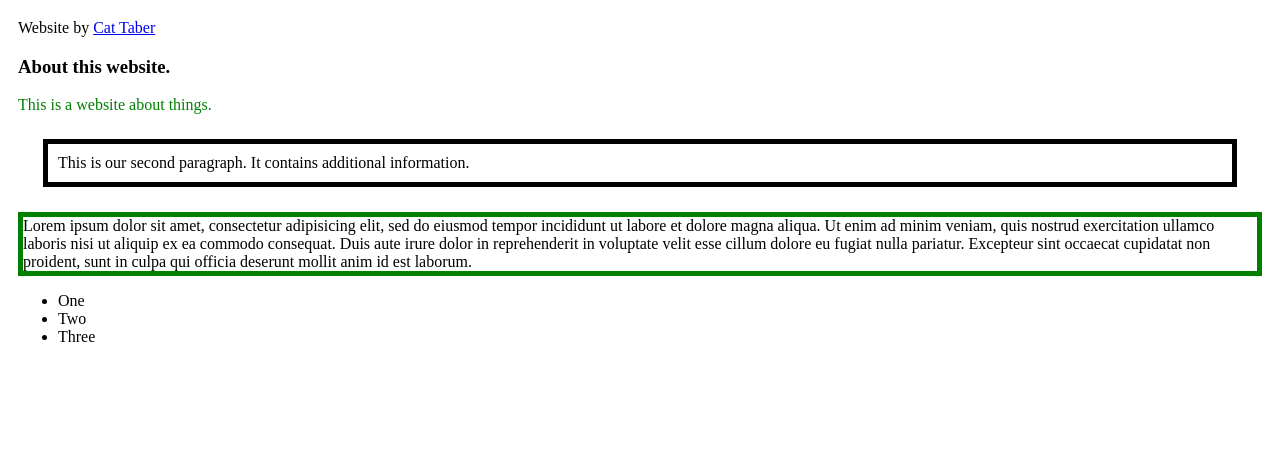
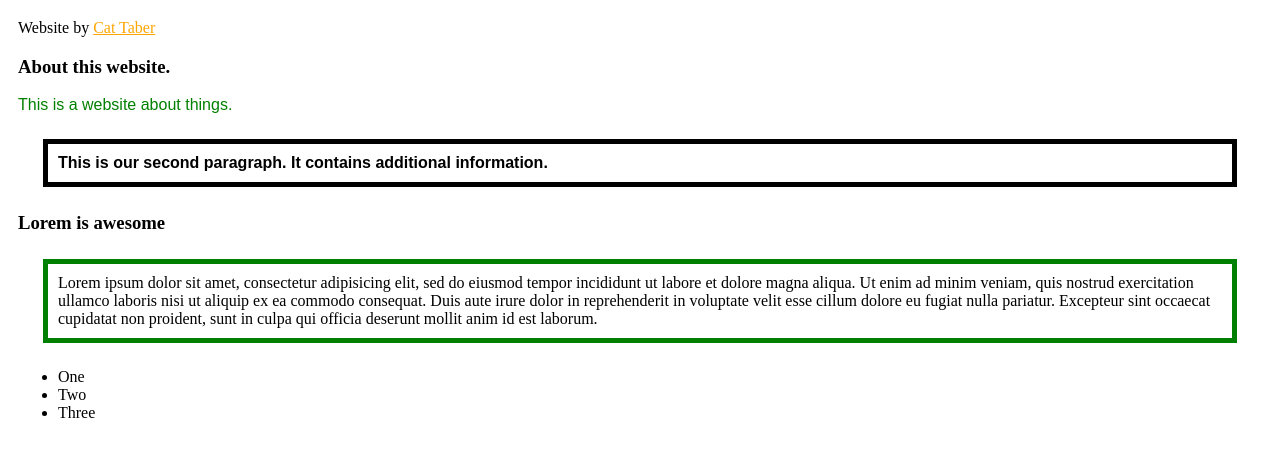
Before and after one commit to cattaber/okcoders-week2, a plain HTML site: page index.html in a window 1280 px wide. Shown: the part 79-536 px from the top of the page. Drawn offline with Linux system fonts and the light colour scheme.

Commit message:
CSS updates.

```diff
--- a/index.html
+++ b/index.html
@@ -7,7 +7,7 @@
 <body>
 	<h1 id="banner">Week 2 Classroom Examples</h1>
 	<div>Website by <a href="mailto: catherineetaber@gmail.com"> Cat Taber</a></div>
-	<section>
+	<section class="leadmessage">
 		<h3>About this website.</h3>
 		<p class="special" style="color: green;">
 			This is a website about things.
@@ -15,6 +15,9 @@
 		<p class="second">
 			This is our second paragraph. It contains additional information.
 		</p>
+		</section>
+		<section>
+			<h3>Lorem is awesome</h3>
 		<p class="third">
 			Lorem ipsum dolor sit amet, consectetur adipisicing elit, sed do eiusmod
 			tempor incididunt ut labore et dolore magna aliqua. Ut enim ad minim veniam,
--- a/styles.css
+++ b/styles.css
@@ -1,10 +1,17 @@
 body {
 	padding: 10px
+}
+
+a:link {
+	color: orange;
+}
+a:hover {
+	color: red;
 }
 .special {
 	color: green;
 }
-.second {
+.second, .third {
 	border: solid 5px black;
 	padding: 10px;
 	margin: 25px;
@@ -12,3 +19,11 @@ body {
 .third {
 	border: solid 5px green;
 }
+
+.leadmessage p {
+	font-family: sans-serif;
+}
+
+p:nth-child(odd) {
+	font-weight: bold;
+}
```
